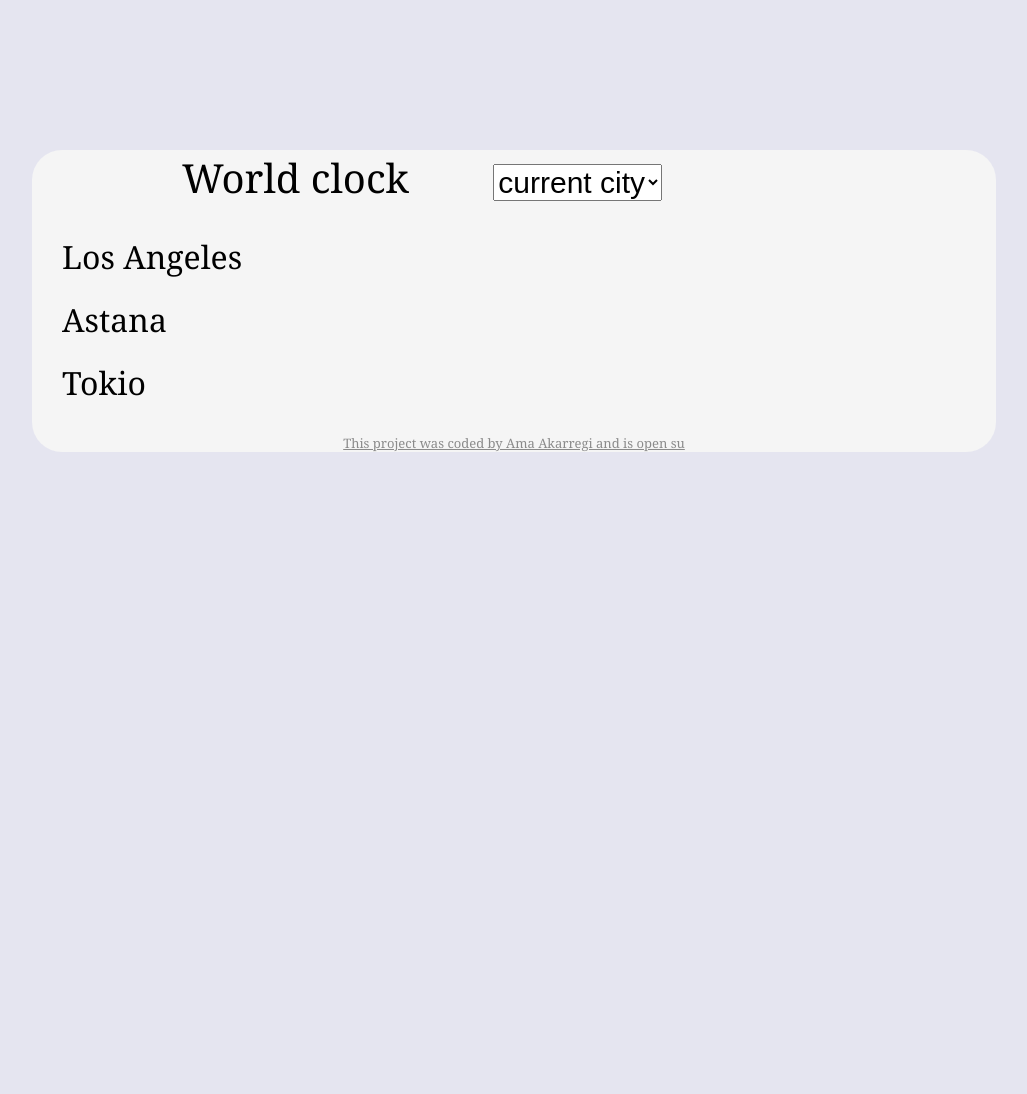
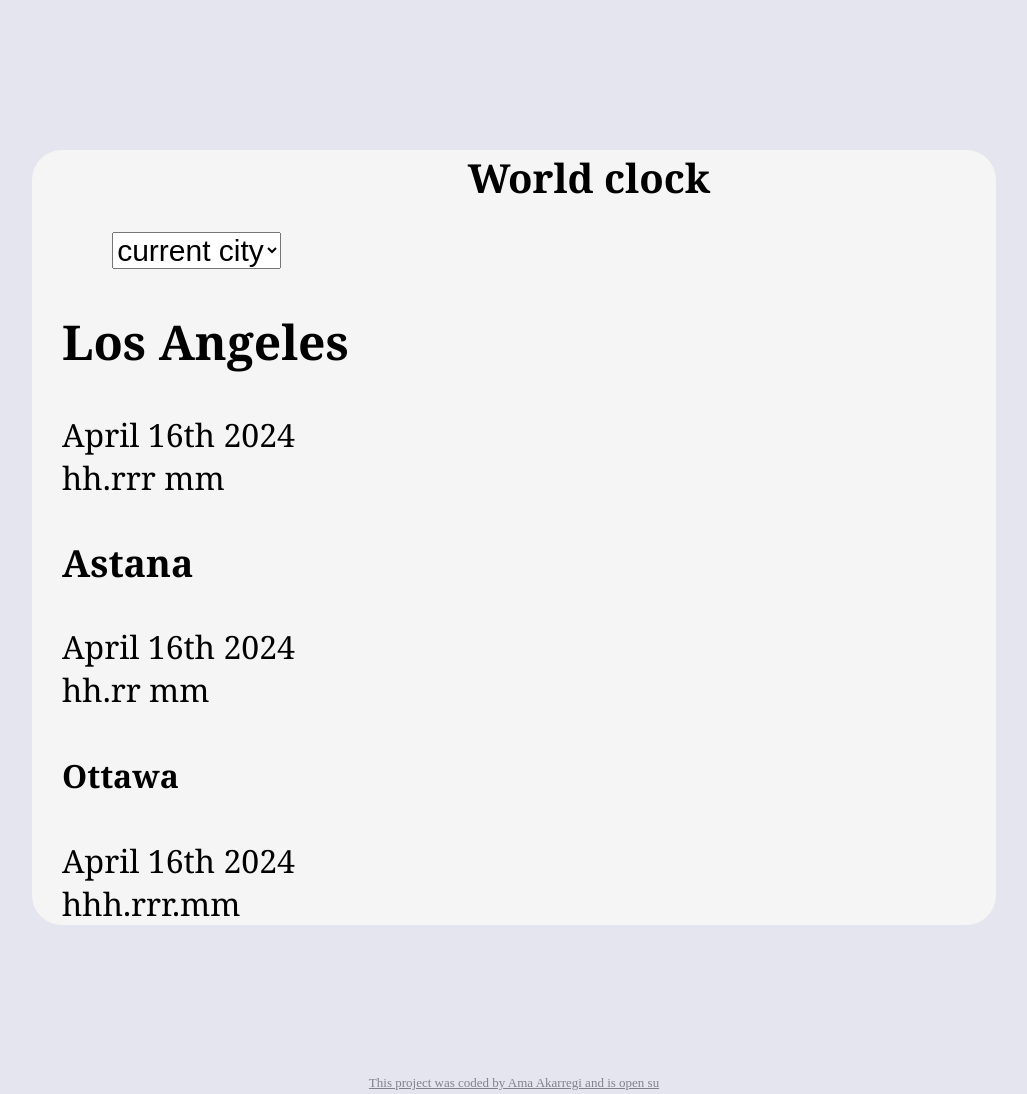
Before and after one commit to akarreg/world-clocck, a plain HTML site: page index.html in a window 1280 px wide. Shown: the whole page, without its empty margins (126-1153 px from the left). Before the commit the page ends 800 px from the top, so only its background shows below. Drawn offline with Linux system fonts and the light colour scheme.

Commit message:
wolrd day1

```diff
--- a/css/style.css
+++ b/css/style.css
@@ -11,7 +11,7 @@ body {
   border-radius: 30px;
 }
 
-#worldClock{
+h1{
   margin-left: 150px;
   margin-top: 50px;
   font-size: 40px;
--- a/index.html
+++ b/index.html
@@ -8,7 +8,7 @@
   </head>
   <body>
     <div id="center">
-      <label id="worldClock">World clock</label>
+      <h1>World clock</h1>
       <select name="cities" id="city">
         <option value="">current city</option>
         <option value="Europe/london">London</option>
@@ -16,13 +16,21 @@
       </select>
 
       <div id="cities">
-        <div id="los-angeles">Los Angeles</div>
-        <div id="astana">Astana</div>
-        <div id="tokio">Tokio</div>
+        <h2>Los Angeles</h2>
+
+        <div class="date" id="date">April 16th 2024</div>
+        <span id="time">hh.rrr mm</span>
+        <h3>Astana</h3>
+        <div id="date">April 16th 2024</div>
+        <div id="time">hh.rr mm</div>
+        <h4>Ottawa</h4>
+
+        <div id="date">April 16th 2024</div>
+        <div id="time ">hhh.rrr.mm</div>
       </div>
+    </div>
+    <footer>This project was coded by Ama Akarregi and is open su</footer>
 
-      <footer>This project was coded by Ama Akarregi and is open su</footer>
-    </div>
     <script src="javascript/index.js"></script>
   </body>
 </html>
```
